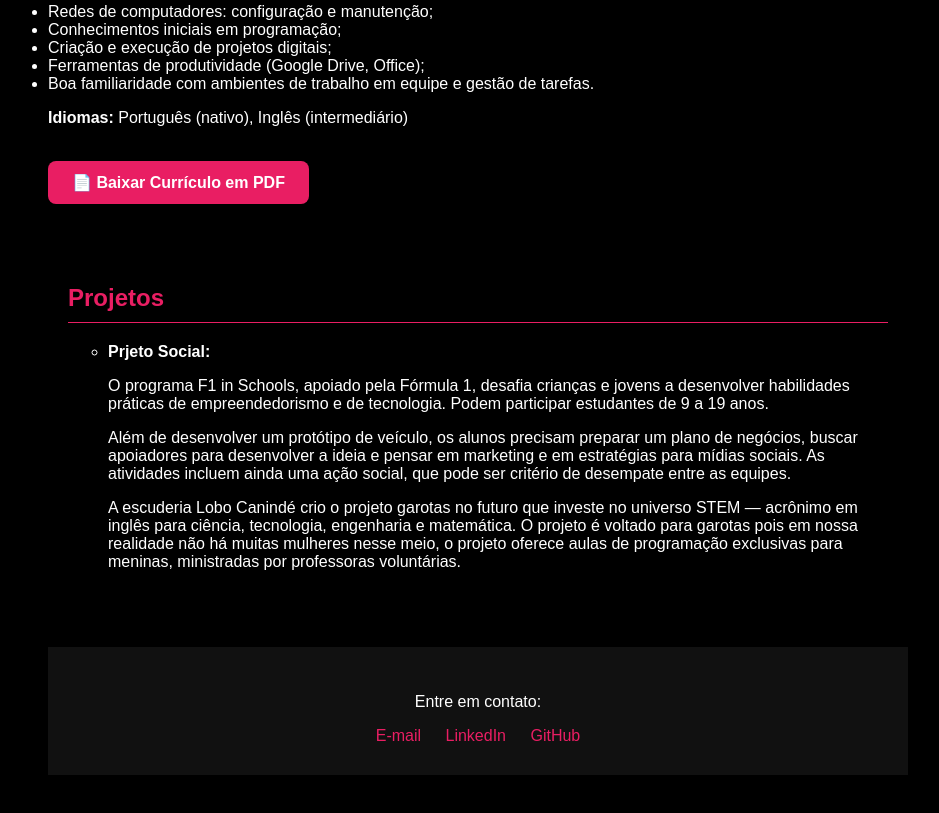
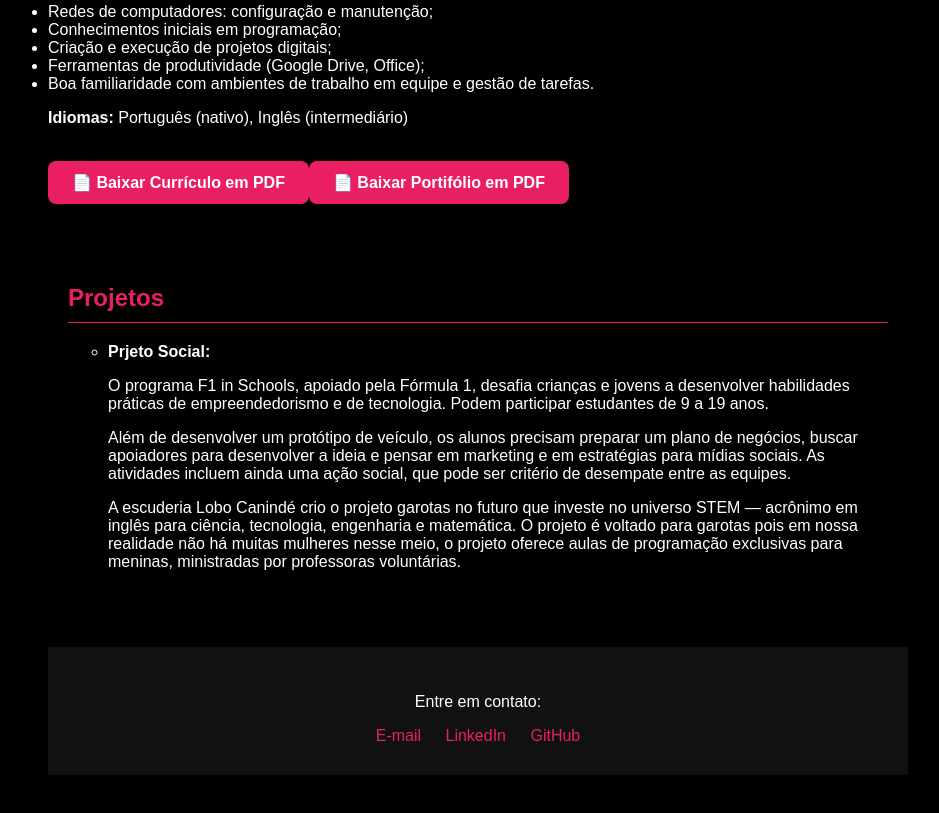
Before and after one commit to Ana-Juliaps/Ana-Juliaps.github.io, a plain HTML site: page Site.html in a window 1280 px wide. Shown: the part 1336-2149 px from the top of the page, without its empty margins (182-1121 px from the left). Drawn offline with Linux system fonts and the light colour scheme.

Commit message:
Update Site.html

```diff
--- a/Site.html
+++ b/Site.html
@@ -164,13 +164,24 @@
       transition: background-color 0.3s;
     ">
     📄 Baixar Currículo em PDF
+     <a href="portifólio.pdf" download style="
+      display: inline-block;
+      background-color: #e91e63;
+      color: white;
+      padding: 12px 24px;
+      text-decoration: none;
+      border-radius: 8px;
+      font-weight: bold;
+      transition: background-color 0.3s;
+    ">
+    📄 Baixar Portifólio em PDF
+  </a>
   </a>
   <section id="projetos">
     <h2>Projetos</h2>
     <ul>
       <li><strong>Prjeto Social:</strong>
         <p>O programa F1 in Schools, apoiado pela Fórmula 1, desafia crianças e jovens a desenvolver habilidades práticas de empreendedorismo e de tecnologia. Podem participar estudantes de 9 a 19 anos.</p>
-    </p>
 <p>Além de desenvolver um protótipo de veículo, os alunos precisam preparar um plano de negócios, buscar apoiadores para desenvolver a ideia e pensar em marketing e em estratégias para mídias sociais. As atividades incluem ainda uma ação social, que pode ser critério de desempate entre as equipes.</p>
 <p>A escuderia Lobo Canindé crio o projeto garotas no futuro que investe no universo STEM — acrônimo em inglês para ciência, tecnologia, engenharia e matemática. O projeto é voltado para garotas pois em nossa realidade não há muitas mulheres nesse meio, o projeto oferece aulas de programação exclusivas para meninas, ministradas por professoras voluntárias. </p>
     </li>
```
